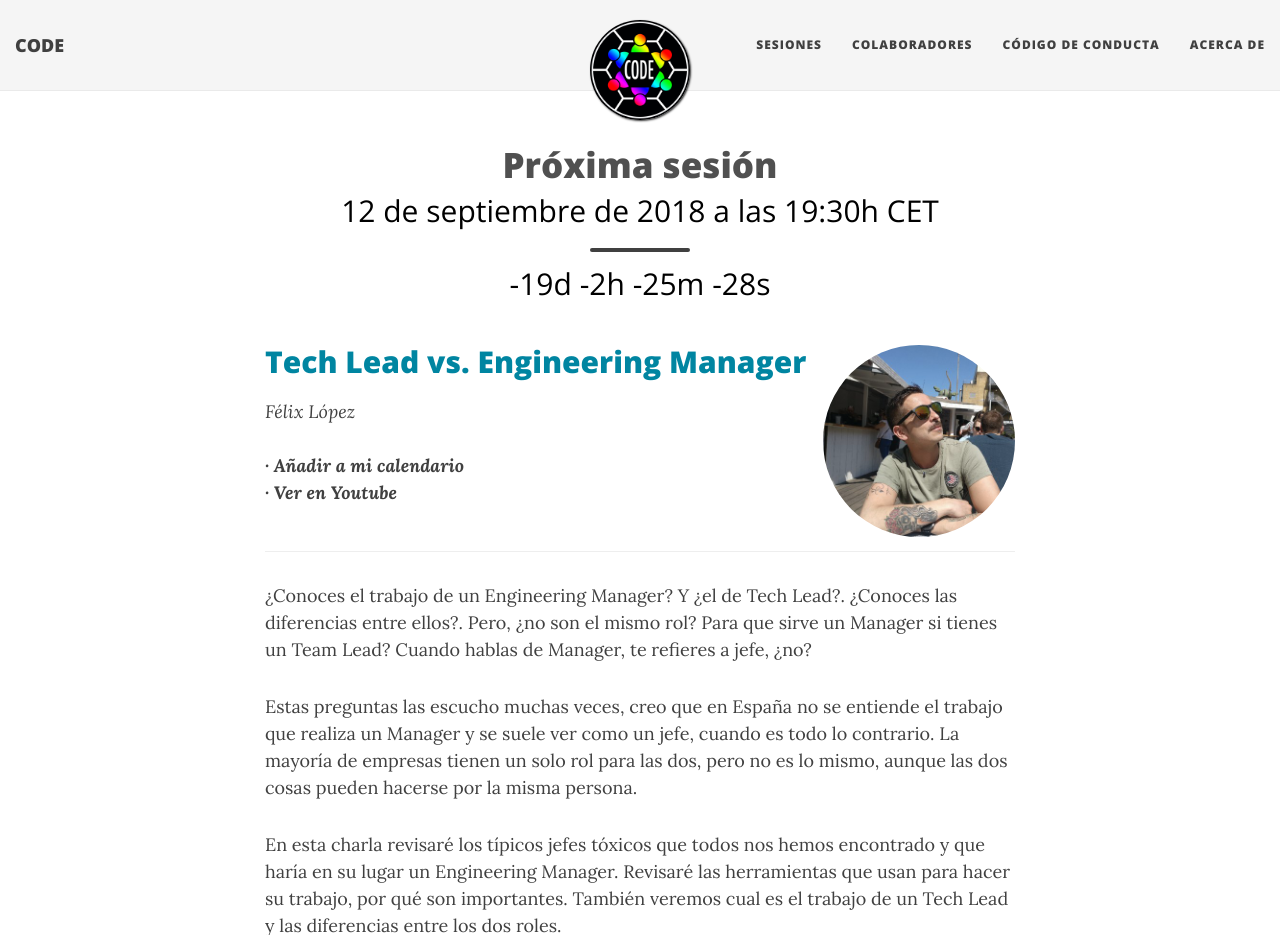
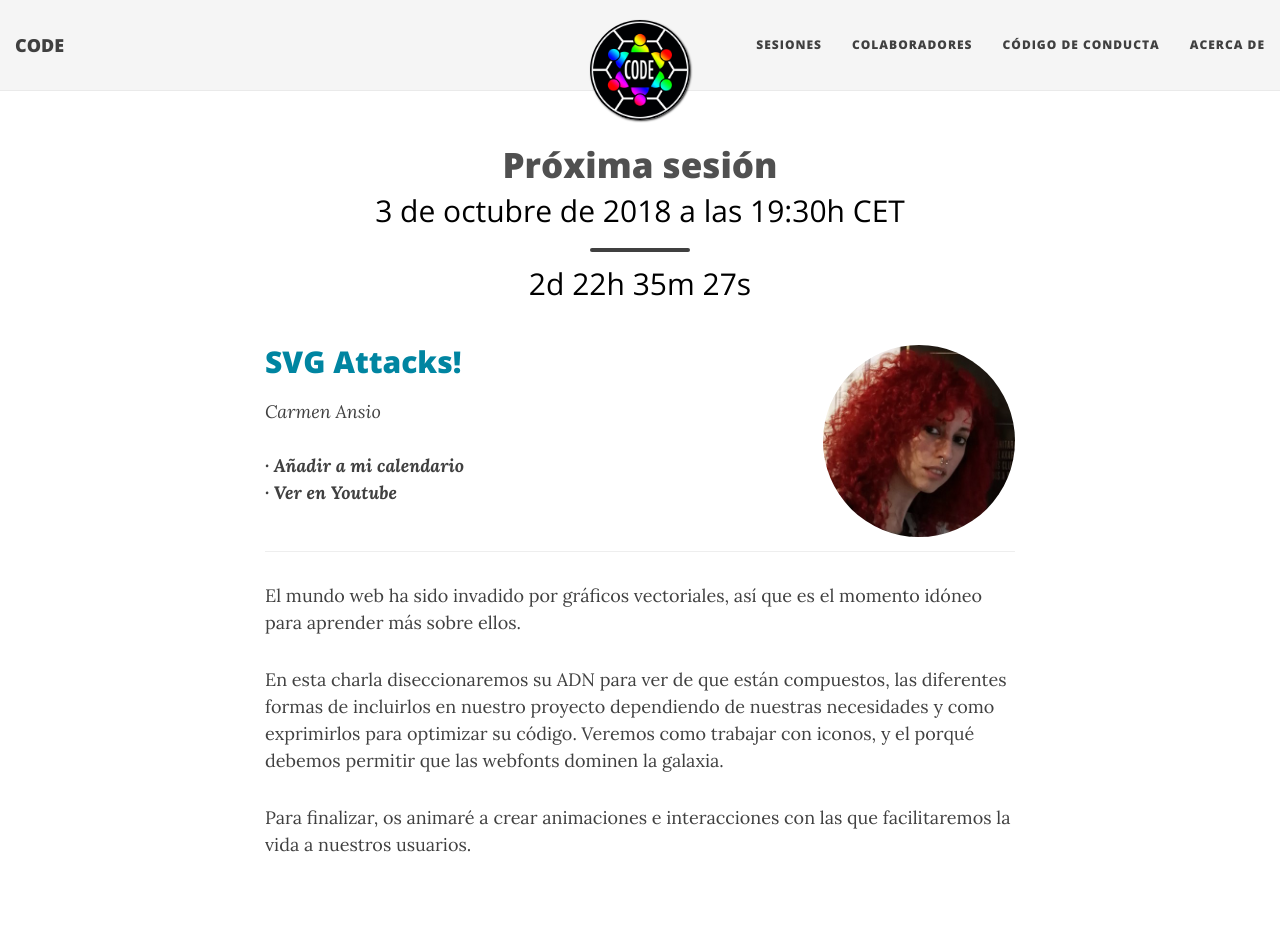
Before and after one commit to comunidadcode/comunidadcode.github.io, a Jekyll site: the page built from proxima-sesion.html, in a window 1280 px wide and 1400 px high, cut to the strip 0-935 px from the top of the window. Built offline with Jekyll 4.4.1, drawn with Linux system fonts in a browser that asks for light colours; nearby versions of some CDN libraries.

Commit message:
Archivada charla Félix López, y añadida SVG Attacks (Carmen Ansio)

```diff
--- a/proxima-sesion.html
+++ b/proxima-sesion.html
@@ -1,21 +1,21 @@
 ---
 layout: page
 use-site-title: true
-twitter-title: Próxima sesión (12/9/2018)
-twitter-description: Tech Lead vs. Engineering Manager
-share-img: https://comunidadcode.com/img/colaboradores/felix-lopez.jpg
+twitter-title: Próxima sesión (3/10/2018)
+twitter-description: SVG Attacks
+share-img: https://comunidadcode.com/img/colaboradores/carmen-ansio.jpg
 ---
 
 <div class="page-heading">
     <div class="text-next-session-header">Próxima sesión</div>
-    <div class="text-next-session-subheader">12 de septiembre de 2018 a las 19:30h CET</div>
+    <div class="text-next-session-subheader">3 de octubre de 2018 a las 19:30h CET</div>
     <hr class="small">
     <h2 class="text-countdown"><div id='countdown'></div></h2>
 </div>
 
 <script>
   // Set the date we're counting down to
-  var countDownDate = new Date("Sep 12, 2018 19:30:00").getTime();
+  var countDownDate = new Date("Oct 3, 2018 19:30:00").getTime();
 
   // Update the count down every 1 second
   var x = setInterval(function() {
@@ -46,26 +46,26 @@ share-img: https://comunidadcode.com/img/colaboradores/felix-lopez.jpg
 
 <article class="post-preview">
   <div class="next-session-image">
-    <a href="../colaboradores/azahara"><img src="/img/colaboradores/felix-lopez.jpg"></a>
+    <a href="../colaboradores/carmen-ansio"><img src="/img/colaboradores/carmen-ansio.jpg"></a>
   </div>
-    <h2 class="text-next-session-title">Tech Lead vs. Engineering Manager</h2>
+    <h2 class="text-next-session-title">SVG Attacks!</h2>
     <h3></h3>
-    <p class="post-meta"><a href="../colaboradores/felix-lopez">Félix López</a><br><br>
-        <a href="https://calendar.google.com/event?action=TEMPLATE&amp;tmeid=NWNydG8zMmw2MGlzdmh0OW5vMGxnZnVnN28gY29tdW5pZGFkY29kZUBt&amp;tmsrc=comunidadcode%40gmail.com" target="_blank" class="post-read-more">· Añadir a mi calendario</a><br>
-        <a href="https://www.youtube.com/watch?v=LD9G-pWung4" target="_blank" class="post-read-more">· Ver en Youtube</a>
+    <p class="post-meta"><a href="../colaboradores/carmen-ansio">Carmen Ansio</a><br><br>
+        <a href="https://calendar.google.com/event?action=TEMPLATE&tmeid=NHUwcmRwMWs1aHBvNmhldGtsZm9jYWswYnAgY29tdW5pZGFkY29kZUBt&tmsrc=comunidadcode%40gmail.com" target="_blank" class="post-read-more">· Añadir a mi calendario</a><br>
+        <a href="https://www.youtube.com/watch?v=d9-rwj1LSQI" target="_blank" class="post-read-more">· Ver en Youtube</a>
     </p>
 </article>
 
 <p>
-¿Conoces el trabajo de un Engineering Manager? Y ¿el de Tech Lead?. ¿Conoces las diferencias entre ellos?. Pero, ¿no son el mismo rol? Para que sirve un Manager si tienes un Team Lead? Cuando hablas de Manager, te refieres a jefe, ¿no?
+El mundo web ha sido invadido por gráficos vectoriales, así que es el momento idóneo para aprender más sobre ellos.
 </p>
 <p>
-Estas preguntas las escucho muchas veces, creo que en España no se entiende el trabajo que realiza un Manager y se suele ver como un jefe, cuando es todo lo contrario. La mayoría de empresas tienen un solo rol para las dos, pero no es lo mismo, aunque las dos cosas pueden hacerse por la misma persona.
+En esta charla diseccionaremos su ADN para ver de que están compuestos, las diferentes formas de incluirlos en nuestro proyecto dependiendo de nuestras necesidades y como exprimirlos para optimizar su código. Veremos como trabajar con iconos, y el porqué debemos permitir que las webfonts dominen la galaxia.
 </p>
 <p>
-En esta charla revisaré los típicos jefes tóxicos que todos nos hemos encontrado y que haría en su lugar un Engineering Manager. Revisaré las herramientas que usan para hacer su trabajo, por qué son importantes. También veremos cual es el trabajo de un Tech Lead y las diferencias entre los dos roles.
+Para finalizar, os animaré a crear animaciones e interacciones con las que facilitaremos la vida a nuestros usuarios.
 </p>
 
 <br/><br/>
 
-<iframe class="youtube" width="560" height="315" src="https://www.youtube.com/embed/LD9G-pWung4" frameborder="0" allowfullscreen></iframe>
+<iframe class="youtube" width="560" height="315" src="https://www.youtube.com/embed/d9-rwj1LSQI" frameborder="0" allowfullscreen></iframe>
```
Also changed, not shown: _posts/2018-09-12-tech-lead-eng-manager.md (added, +24 -0 lines), colaboradores.md (+1 -0 lines), colaboradores/carmen-ansio.md (added, +12 -0 lines), colaboradores/felix-lopez.md (+2 -2 lines), index.html (+5 -5 lines), img/colaboradores/carmen-ansio.jpg (added).
